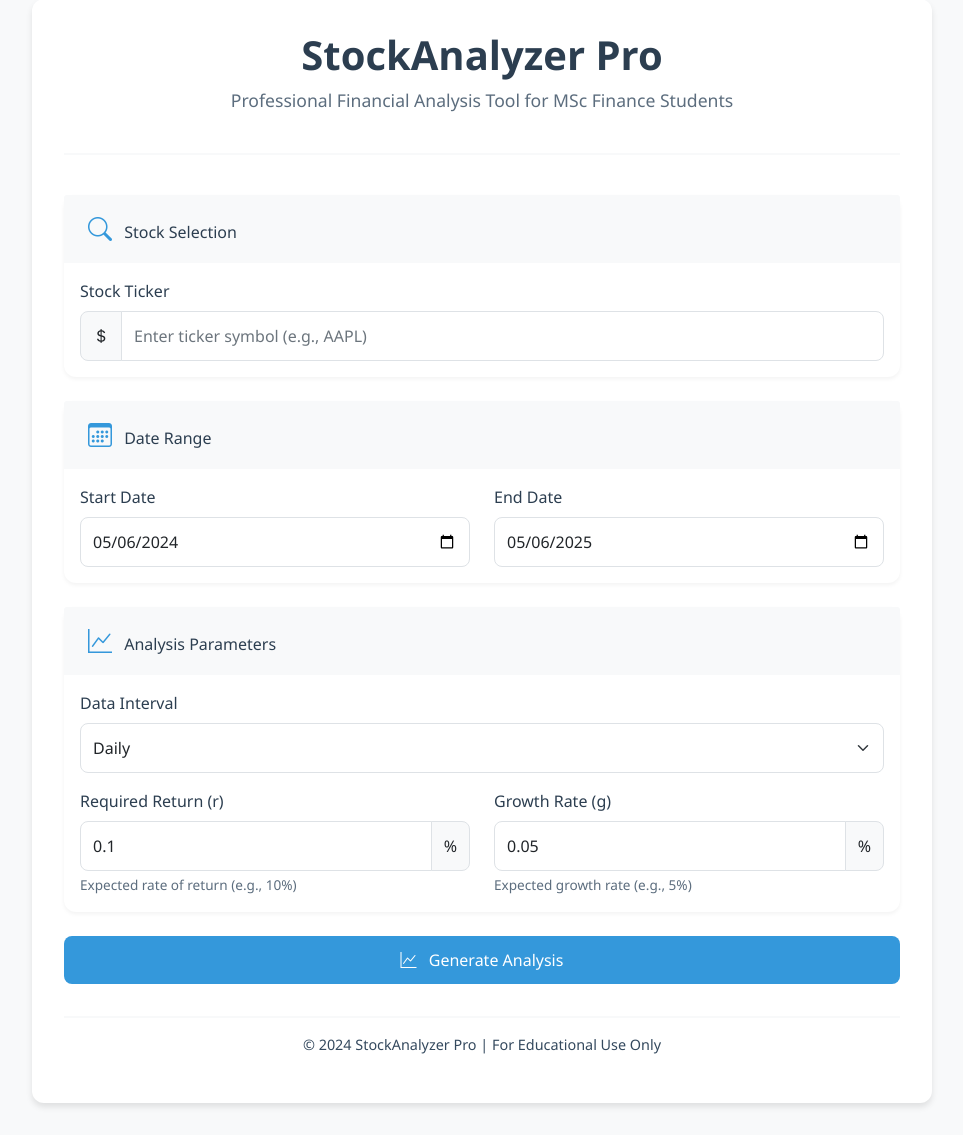
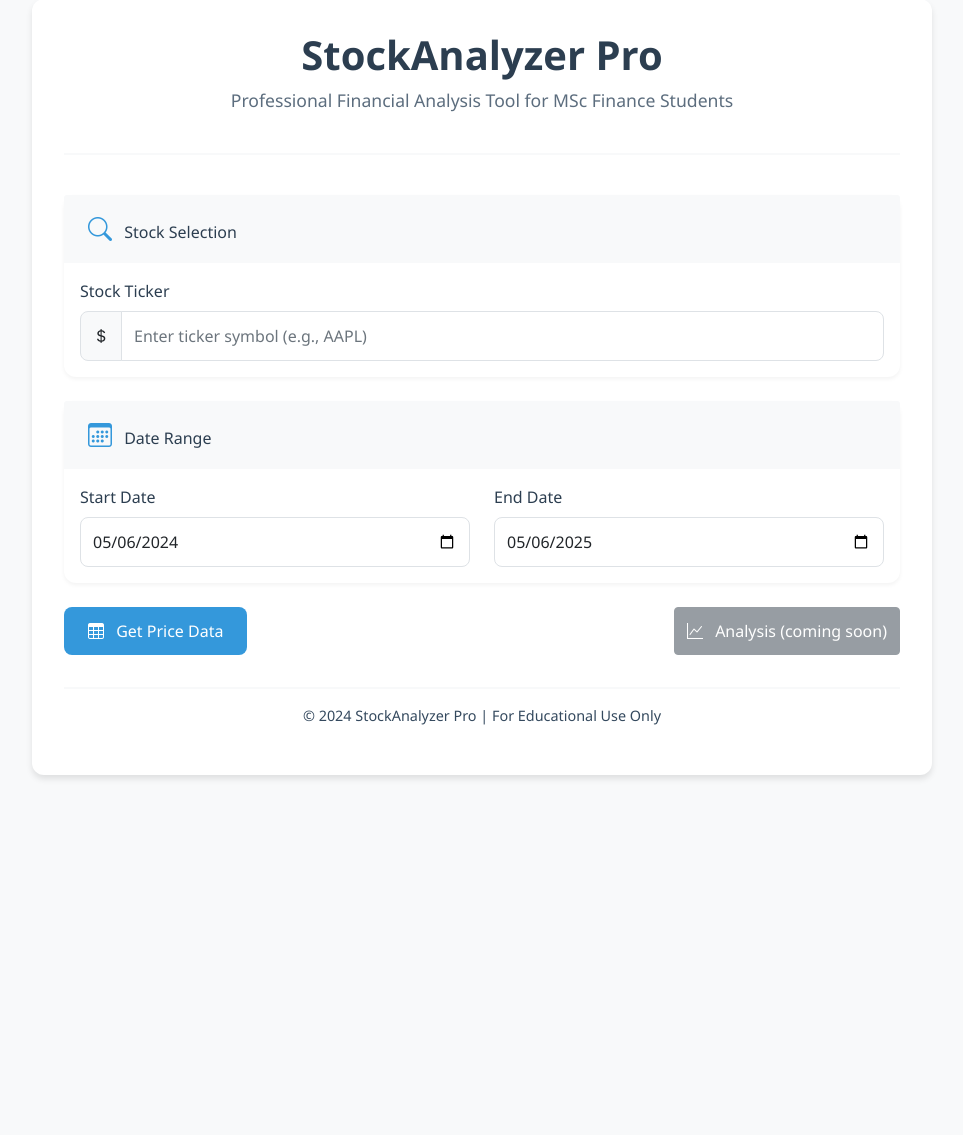
Before and after one commit to fawaskoya/stockdownloader, a Flask app: page / in a window 1280 px wide. Shown: the part 33-1168 px from the top of the page, without its empty margins (158-1121 px from the left). After the commit the page ends 812 px from the top, so only its background shows below. Run offline with Flask 3, Linux system fonts and the light colour scheme; some libraries are stand-ins or nearby versions.

Commit message:
Revert to core: Only fetch/display price data, remove analysis, add two buttons (analysis coming soon)

```diff
--- a/main.py
+++ b/main.py
@@ -289,8 +289,6 @@ def index():
         start_date = request.form['start']
         end_date = request.form['end']
         interval = request.form['interval']
-        required_return = float(request.form.get('required_return', 0.1))
-        growth_rate = float(request.form.get('growth_rate', 0.05))
 
         # Download data
         data = yf.download(ticker, start=start_date, end=end_date, interval=interval)
@@ -300,24 +298,9 @@ def index():
             error = f"No data found for ticker '{ticker}'. Please check the symbol and try again."
             return render_template('index.html', error=error)
 
-        # Calculate technical indicators
-        technical_data = calculate_technical_indicators(data)
-
-        # Create interactive chart
-        fig = create_stock_chart(data, technical_data, ticker)
-        chart_json = json.dumps(fig, cls=plotly.utils.PlotlyJSONEncoder)
-
-        # Store data in session for download
-        session['analysis_data'] = {
-            'ticker': ticker,
-            'start_date': start_date,
-            'end_date': end_date,
-            'interval': interval,
-            'required_return': required_return,
-            'growth_rate': growth_rate
-        }
-
-        return render_template('index.html', chart_json=chart_json)
+        # Show price data table only
+        price_table = data.reset_index().to_html(classes='table table-striped', index=False)
+        return render_template('index.html', price_table=price_table, ticker=ticker)
 
     return render_template('index.html')
 
--- a/templates/index.html
+++ b/templates/index.html
@@ -206,58 +206,30 @@
                 </div>
             </div>
 
-            <div class="card mb-4">
-                <div class="card-header">
-                    <i class="bi bi-graph-up feature-icon"></i>
-                    Analysis Parameters
-                </div>
-                <div class="card-body">
-                    <div class="mb-3">
-                        <label for="interval" class="form-label">Data Interval</label>
-                        <select class="form-select" id="interval" name="interval" required>
-                            <option value="1d">Daily</option>
-                            <option value="1wk">Weekly</option>
-                            <option value="1mo">Monthly</option>
-                        </select>
-                    </div>
-
-                    <div class="row">
-                        <div class="col">
-                            <label for="required_return" class="form-label">Required Return (r)</label>
-                            <div class="input-group">
-                                <input type="number" class="form-control" id="required_return" name="required_return"
-                                       value="0.1" step="0.01" min="0" max="1" required>
-                                <span class="input-group-text">%</span>
-                            </div>
-                            <div class="form-text">Expected rate of return (e.g., 10%)</div>
-                        </div>
-                        <div class="col">
-                            <label for="growth_rate" class="form-label">Growth Rate (g)</label>
-                            <div class="input-group">
-                                <input type="number" class="form-control" id="growth_rate" name="growth_rate"
-                                       value="0.05" step="0.01" min="0" max="1" required>
-                                <span class="input-group-text">%</span>
-                            </div>
-                            <div class="form-text">Expected growth rate (e.g., 5%)</div>
-                        </div>
-                    </div>
-                </div>
+            <div class="d-flex justify-content-between mb-4">
+                <button type="submit" class="btn btn-primary">
+                    <i class="bi bi-table me-2"></i>
+                    Get Price Data
+                </button>
+                <button type="button" class="btn btn-secondary" disabled style="pointer-events: none; opacity: 0.7;">
+                    <i class="bi bi-graph-up me-2"></i>
+                    Analysis (coming soon)
+                </button>
             </div>
-
-            <button type="submit" class="btn btn-primary w-100">
-                <i class="bi bi-graph-up me-2"></i>
-                Generate Analysis
-            </button>
         </form>
 
-        {% if chart_json %}
-        <div class="chart-container">
-            <div id="stockChart"></div>
-            <div class="download-section">
-                <a href="{{ url_for('download_report') }}" class="btn btn-primary">
-                    <i class="bi bi-download me-2"></i>
-                    Download Full Analysis Report
-                </a>
+        {% if error %}
+        <div class="alert alert-danger mt-3">{{ error }}</div>
+        {% endif %}
+
+        {% if price_table %}
+        <div class="card mt-4">
+            <div class="card-header">
+                <i class="bi bi-table feature-icon"></i>
+                Price Data{% if ticker %} for {{ ticker }}{% endif %}
+            </div>
+            <div class="card-body">
+                {{ price_table | safe }}
             </div>
         </div>
         {% endif %}
@@ -337,12 +309,6 @@
                 }, false)
             })
         })()
-
-        {% if chart_json %}
-        // Initialize the chart
-        const chartData = JSON.parse('{{ chart_json | safe }}');
-        Plotly.newPlot('stockChart', chartData.data, chartData.layout);
-        {% endif %}
     </script>
 </body>
 </html>
```
